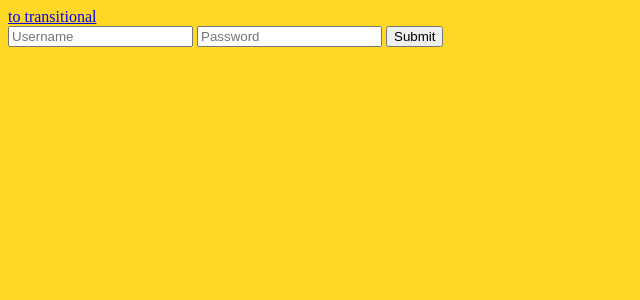
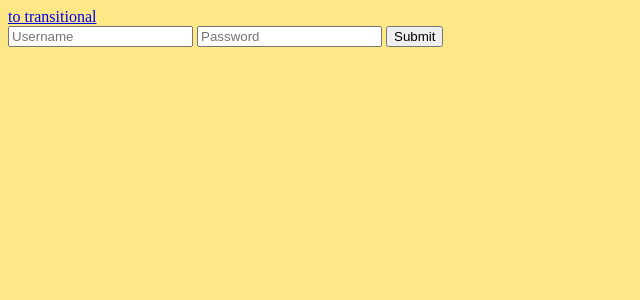
Before and after one commit to CS340PizzaShop/pizza-shop, a PHP site: page /HTML/index.html in a window 1280 px wide. Shown: the top 300 px of the page, without its empty margins (0-640 px from the left). Run offline with PHP 8.4, Linux system fonts and the light colour scheme.

Commit message:
lighter yellow

```diff
--- a/css/loginPage_styles.css
+++ b/css/loginPage_styles.css
@@ -24,7 +24,7 @@ html {
 }
 
 body {
-    background: #ffd725;
+    background: #fde787;
     background-position: top center;
     background-repeat: no-repeat;
     background-size: auto auto;
```
